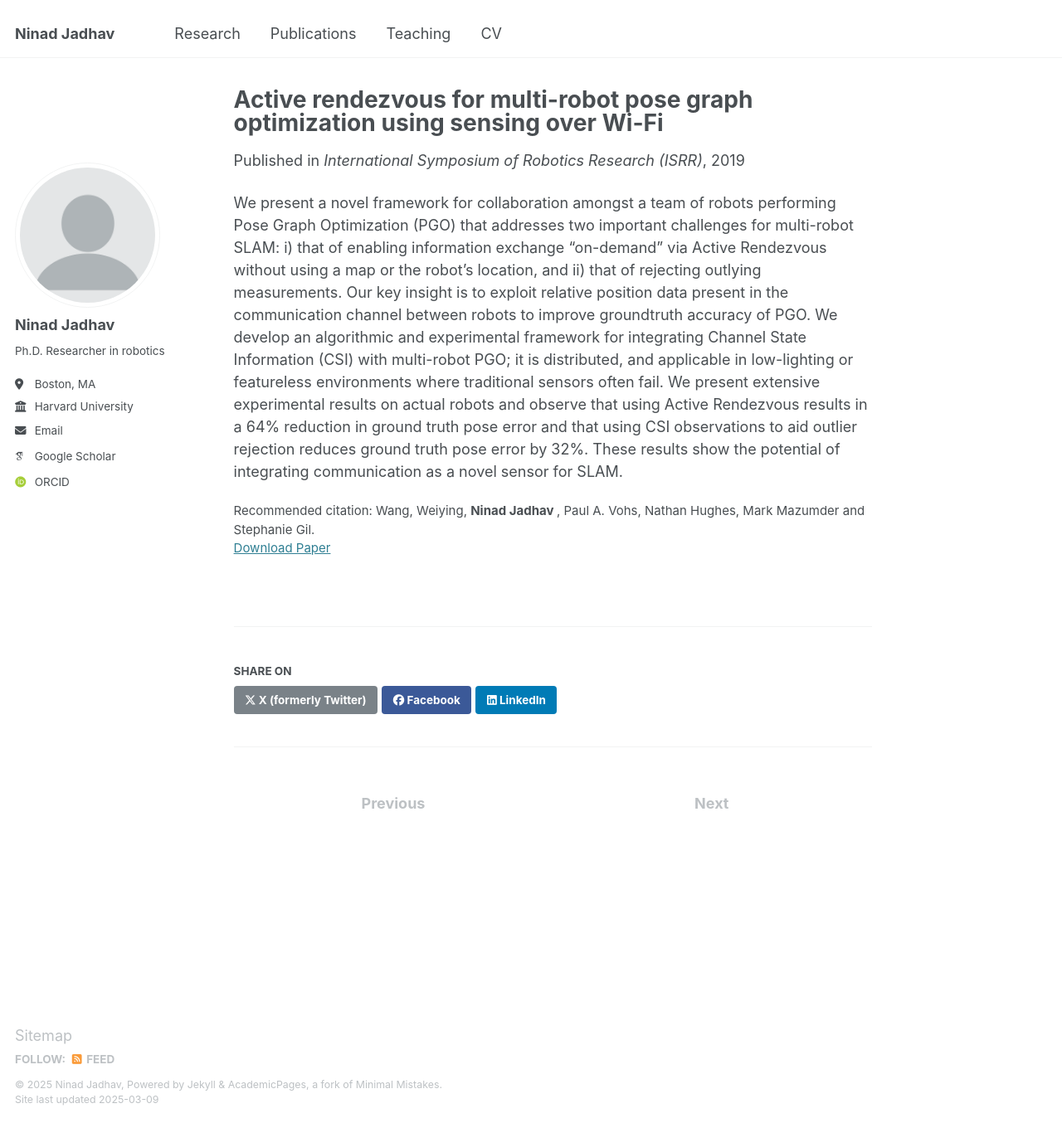
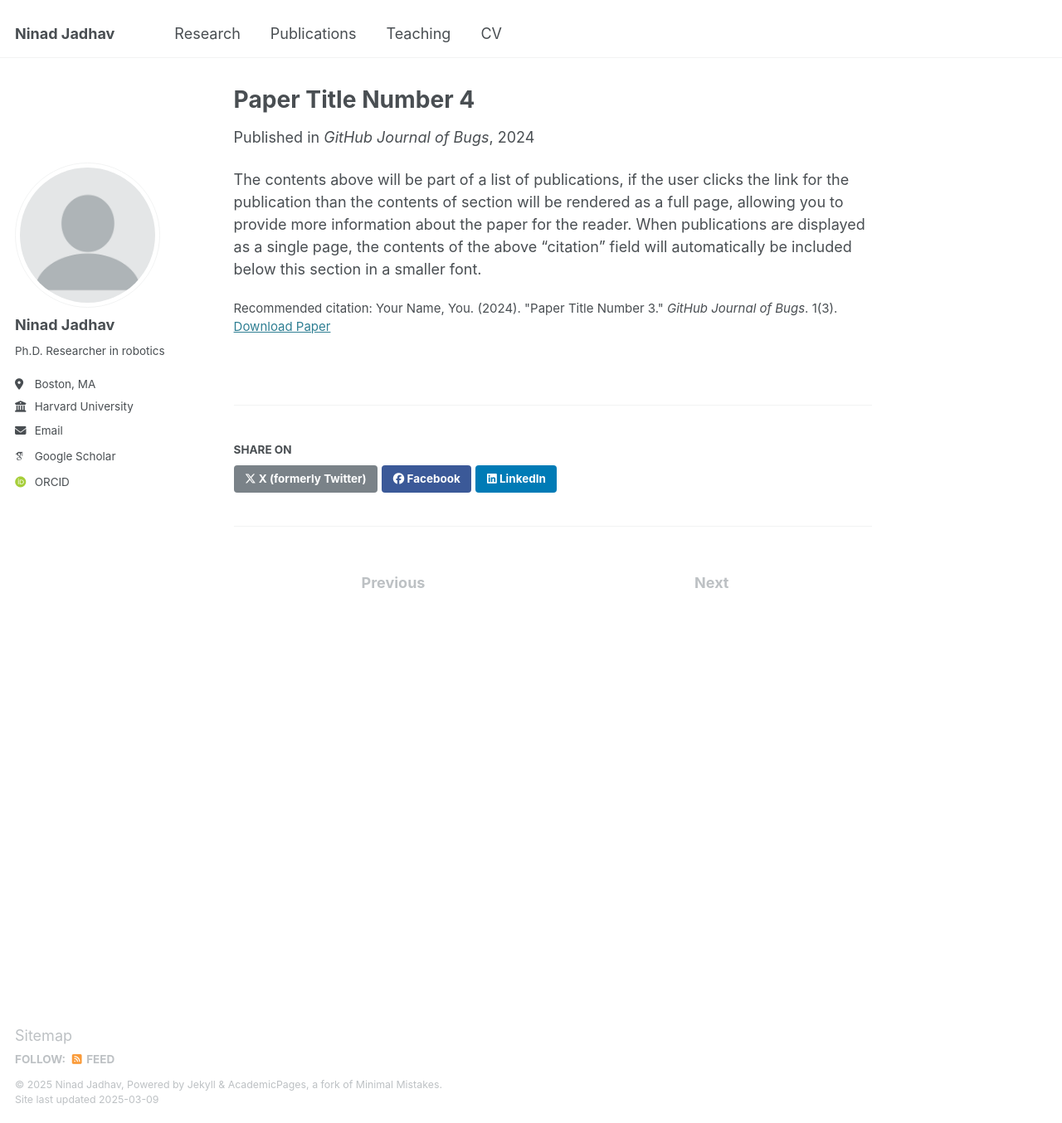
Before and after one commit to jadhavhninad/jadhavhninad.github.io, a Jekyll site: the page built from _publications/2019-ISRR-number-1.md, in a window 1280 px wide and 1354 px high. Shown: the whole window at 83% size. Built offline with Jekyll 4.4.1, drawn with Linux system fonts in a browser that asks for light colours; some web fonts are replaced.

Commit message:
Update 2019-ISRR-number-1.md

```diff
--- a/_publications/2019-ISRR-number-1.md
+++ b/_publications/2019-ISRR-number-1.md
@@ -1,13 +1,13 @@
 ---
-title: "Active rendezvous for multi-robot pose graph optimization using sensing over Wi-Fi"
+title: "Paper Title Number 4"
 collection: publications
 category: conferences
 permalink: /publication/2019-ISRR-number-1
-date: 2019-10-10
-venue: 'International Symposium of Robotics Research (ISRR)'
-paperurl: 'https://jadhavhninad.github.io/files/2019-ISRR-number-1.pdf'
-citation: 'Wang, Weiying, <strong> Ninad Jadhav </strong>, Paul A. Vohs, Nathan Hughes, Mark Mazumder and Stephanie Gil.'
+excerpt: 'This paper is about fixing template issue #693.'
+date: 2024-02-17
+venue: 'GitHub Journal of Bugs'
+paperurl: 'http://academicpages.github.io/files/paper3.pdf'
+citation: 'Your Name, You. (2024). &quot;Paper Title Number 3.&quot; <i>GitHub Journal of Bugs</i>. 1(3).'
 ---
 
-
-We present a novel framework for collaboration amongst a team of robots performing Pose Graph Optimization (PGO) that addresses two important challenges for multi-robot SLAM: i) that of enabling information exchange “on-demand” via Active Rendezvous without using a map or the robot’s location, and ii) that of rejecting outlying measurements. Our key insight is to exploit relative position data present in the communication channel between robots to improve groundtruth accuracy of PGO. We develop an algorithmic and experimental framework for integrating Channel State Information (CSI) with multi-robot PGO; it is distributed, and applicable in low-lighting or featureless environments where traditional sensors often fail. We present extensive experimental results on actual robots and observe that using Active Rendezvous results in a 64% reduction in ground truth pose error and that using CSI observations to aid outlier rejection reduces ground truth pose error by 32%. These results show the potential of integrating communication as a novel sensor for SLAM.
+The contents above will be part of a list of publications, if the user clicks the link for the publication than the contents of section will be rendered as a full page, allowing you to provide more information about the paper for the reader. When publications are displayed as a single page, the contents of the above "citation" field will automatically be included below this section in a smaller font.
```
